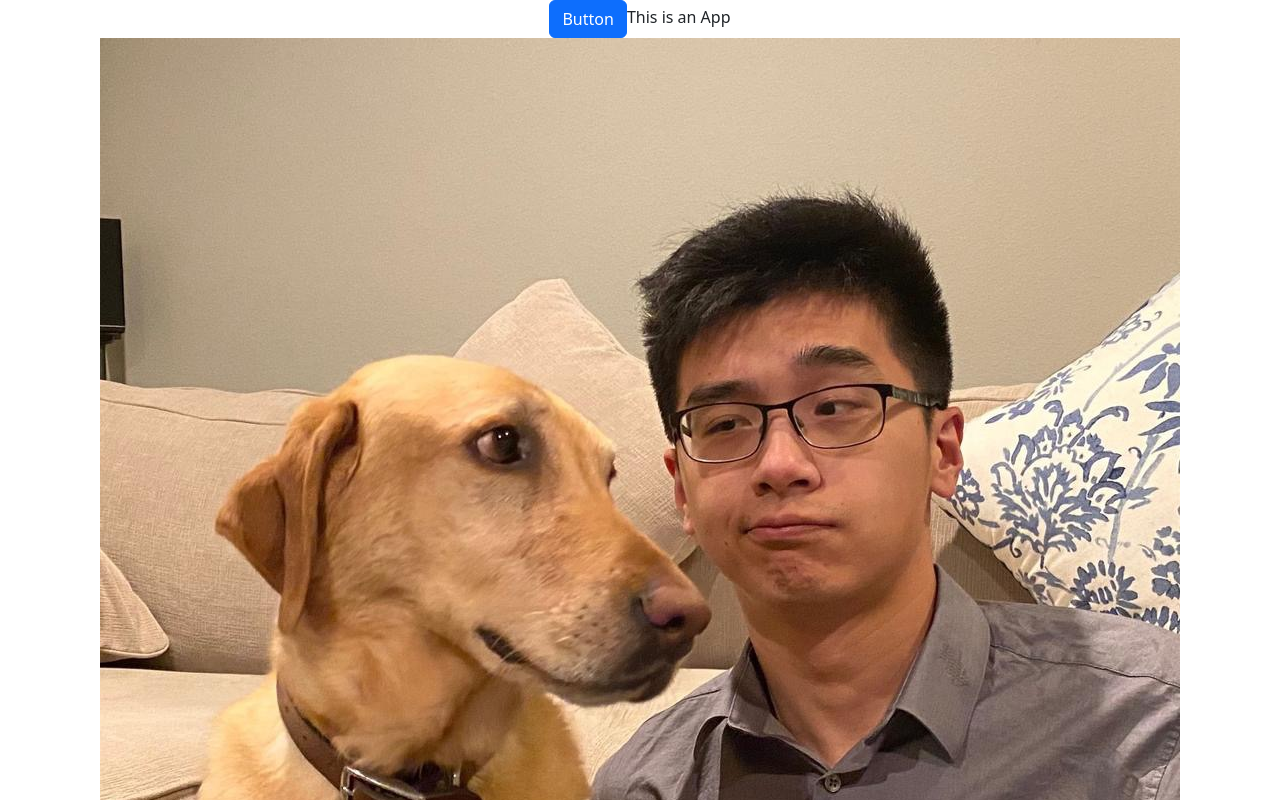
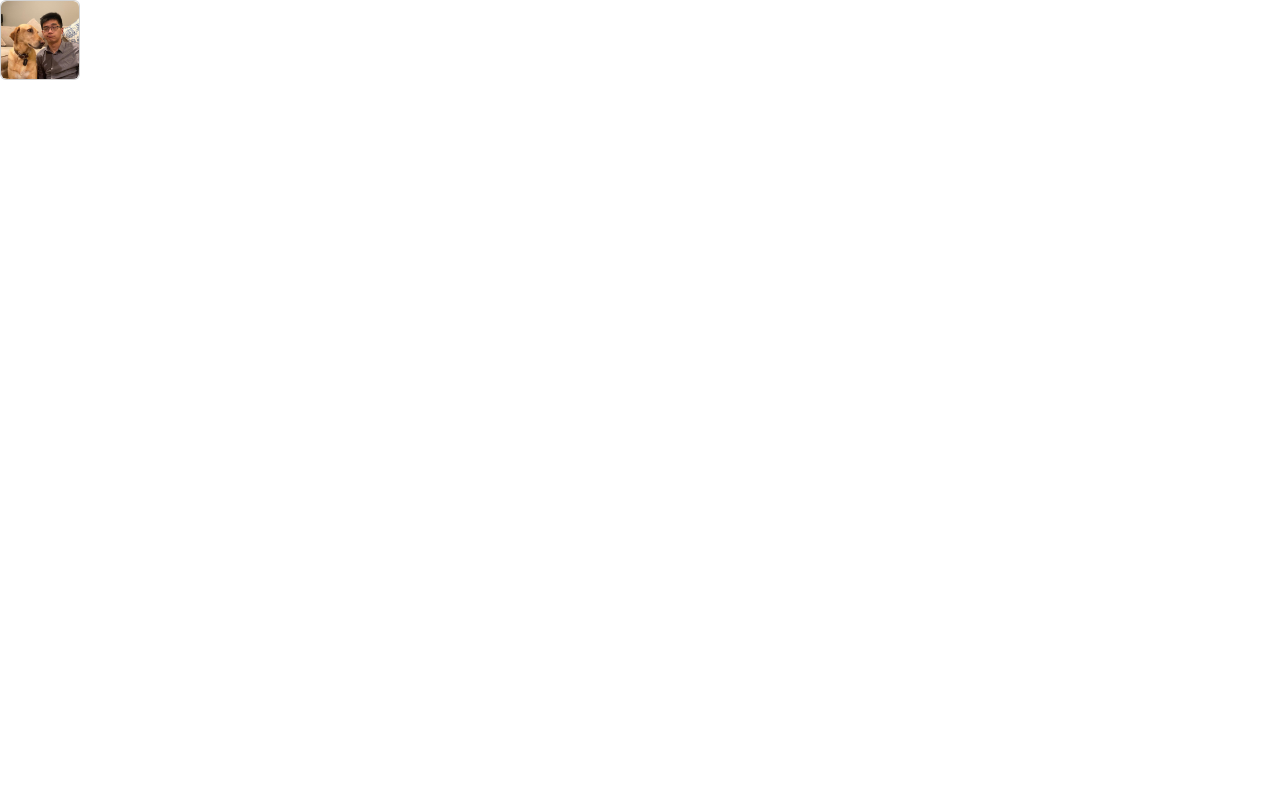
Before and after one commit to lotuswalking/niulegeniu, a React (Create React App) app: page / in a window 1280 px wide. Shown: the top 800 px of the page. Built offline with nearby package versions, Linux system fonts and the light colour scheme.

Commit message:
update image into card

```diff
--- a/src/App.js
+++ b/src/App.js
@@ -1,18 +1,13 @@
 import "./App.css";
 import paul from "./images/paul.JPG";
 import "bootstrap/dist/css/bootstrap.min.css";
-import { Button } from "react-bootstrap";
+import { Button, Card, Image } from "react-bootstrap";
 
 function App() {
   return (
-    <div className="App">
-      <Button type="button" class="btn btn-primary">
-        Button
-      </Button>
-      This is an App
-      <br />
-      <img src={paul} alt="NoImg" />
-    </div>
+    <Card style={{ width: "80px" }}>
+      <Card.Img variant="bottom rounded" src={paul} />
+    </Card>
   );
 }
 
```
